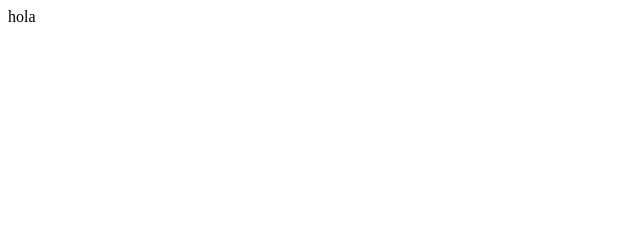
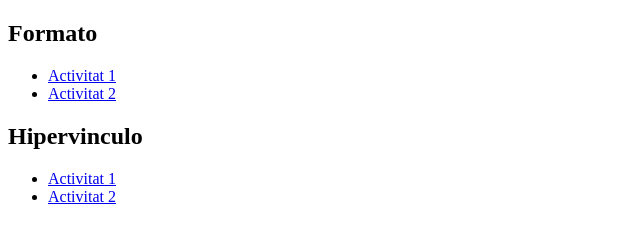
Before and after one commit to SuperDonuttace/HTML, a plain HTML site: page index.html in a window 1280 px wide. Shown: the whole page, without its empty margins (0-640 px from the left). Drawn offline with Linux system fonts and the light colour scheme.

Commit message:
Deploying to gh-pages from @ SuperDonuttace/HTML@da40e4e578aa88a57d7ec5363284ef955389f8d4 🚀

```diff
--- a/index.html
+++ b/index.html
@@ -6,6 +6,18 @@
     <title>Document</title>
 </head>
 <body>
-    hola
+
+    <h2> Formato </h2>
+    <ul>
+        <li><a href="Formato/Activitat1.html">Activitat 1</a></li>
+        <li><a href="Formato/Activitat1.html">Activitat 2</a></li>
+    </ul>
+    <h2> Hipervinculo </h2>
+    <ul>
+        <li><a href="Formato/Activitat1.html">Activitat 1</a></li>
+        <li><a href="Formato/Activitat1.html">Activitat 2</a></li>
+    </ul>
+    <!--Prueba-->
+
 </body>
 </html>
```
Also changed, not shown: Formato/Activitat1.html (added, +11 -0 lines), Formato2/a.html (added, +11 -0 lines), Formato3/b.html (added, +11 -0 lines).
